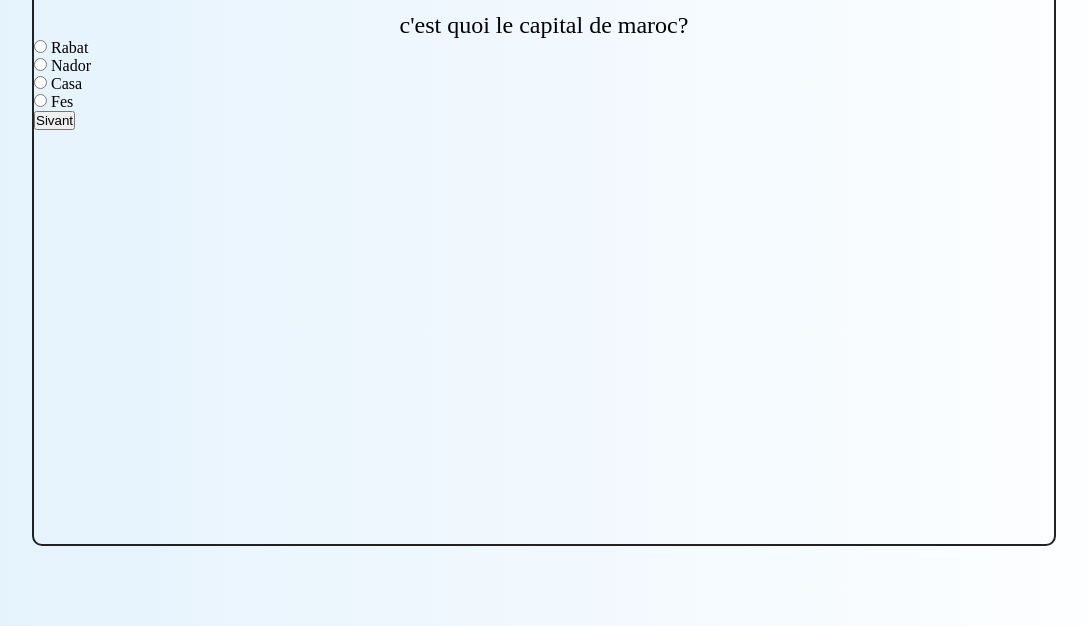
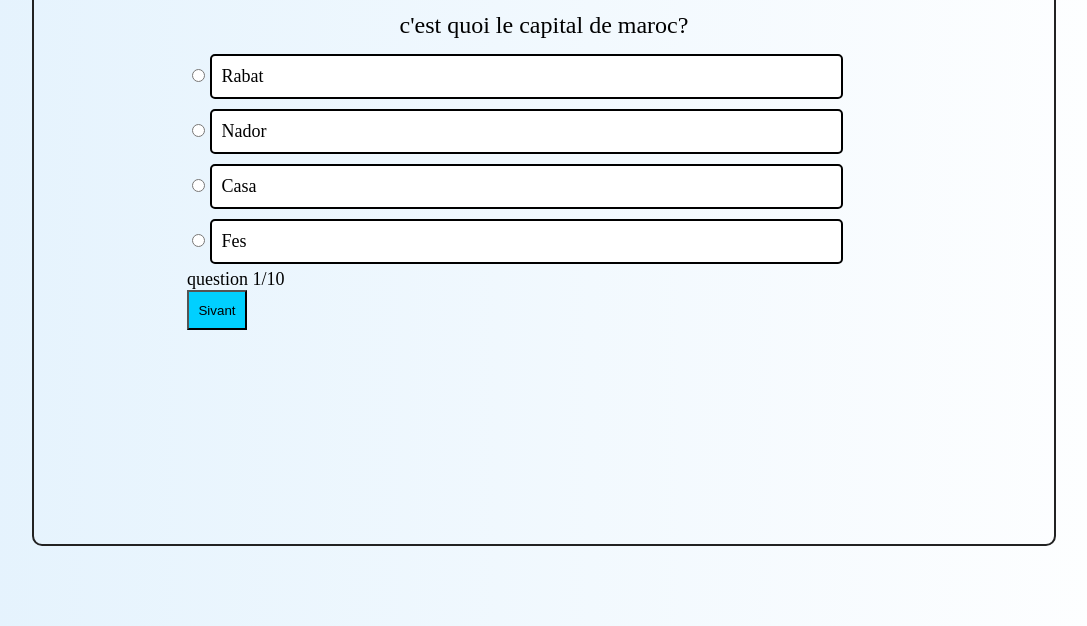
Before and after one commit to fouadlamrini/-JSQuizStarter, a plain HTML site: page index.html in a window 1280 px wide. Shown: the part 174-800 px from the top of the page, without its empty margins (96-1183 px from the left). Drawn offline with nearby package versions, Linux system fonts and the light colour scheme.

Commit message:
ameliorer style question

```diff
--- a/index.html
+++ b/index.html
@@ -33,24 +33,25 @@
         <div class="reponses">
             <div class="reponse1">
                 <input type="radio" class="choix" id="choix1">
-                <label for="choix1">Rabat</label>
+                <label for="choix1" >Rabat</label>
             </div>
 
             <div class="reponse2">
                 <input type="radio" class="choix" id="choix2">
-                <label for="choix2">Nador</label>
+                <label for="choix2" >Nador</label>
             </div>
 
             <div class="reponse3">
                 <input type="radio" class="choix" id="choix3">
-                <label for="choix3">Casa</label>
+                <label for="choix3" >Casa</label>
 
             </div>
             <div class="reponse4">
                 <input type="radio" class="choix" id="choix4">
-                <label for="choix4">Fes</label>
+                <label for="choix4" >Fes</label>
+            </div>
 
-            </div>
+            <p class="nbr_question"> question <span>1</span>/10</p>
 
             <button>Sivant</button>
         </div>
--- a/style.css
+++ b/style.css
@@ -60,3 +60,27 @@ body{
     font-size: x-large;
     margin-top: 15px;
 }
+.reponses{
+   width: 70%;
+   margin: auto;
+    font-size: large;
+    margin-top: 10px;
+}
+.reponse1,.reponse2,.reponse3,.reponse4{
+    padding: 5px;
+    width:100%;
+}
+button{
+    width: 60px;
+    height: 40px;
+    padding: 5px;
+    background-color: rgb(0, 208, 255);
+}
+label{
+    display: inline-block;
+    width: 90%;
+    border: black 2px solid;
+    border-radius: 5px;
+    padding:10px;
+    background-color: white;
+}
```
